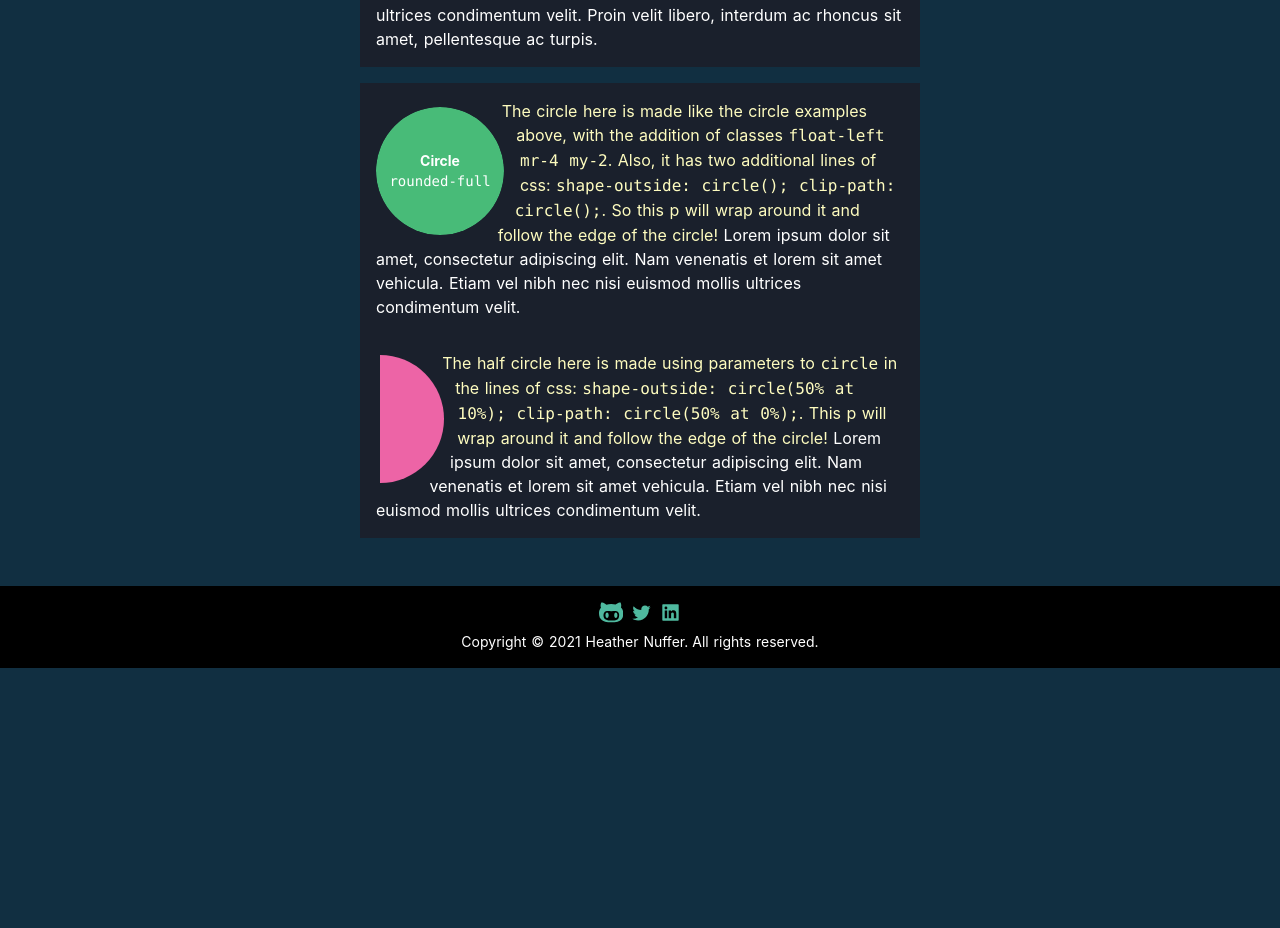
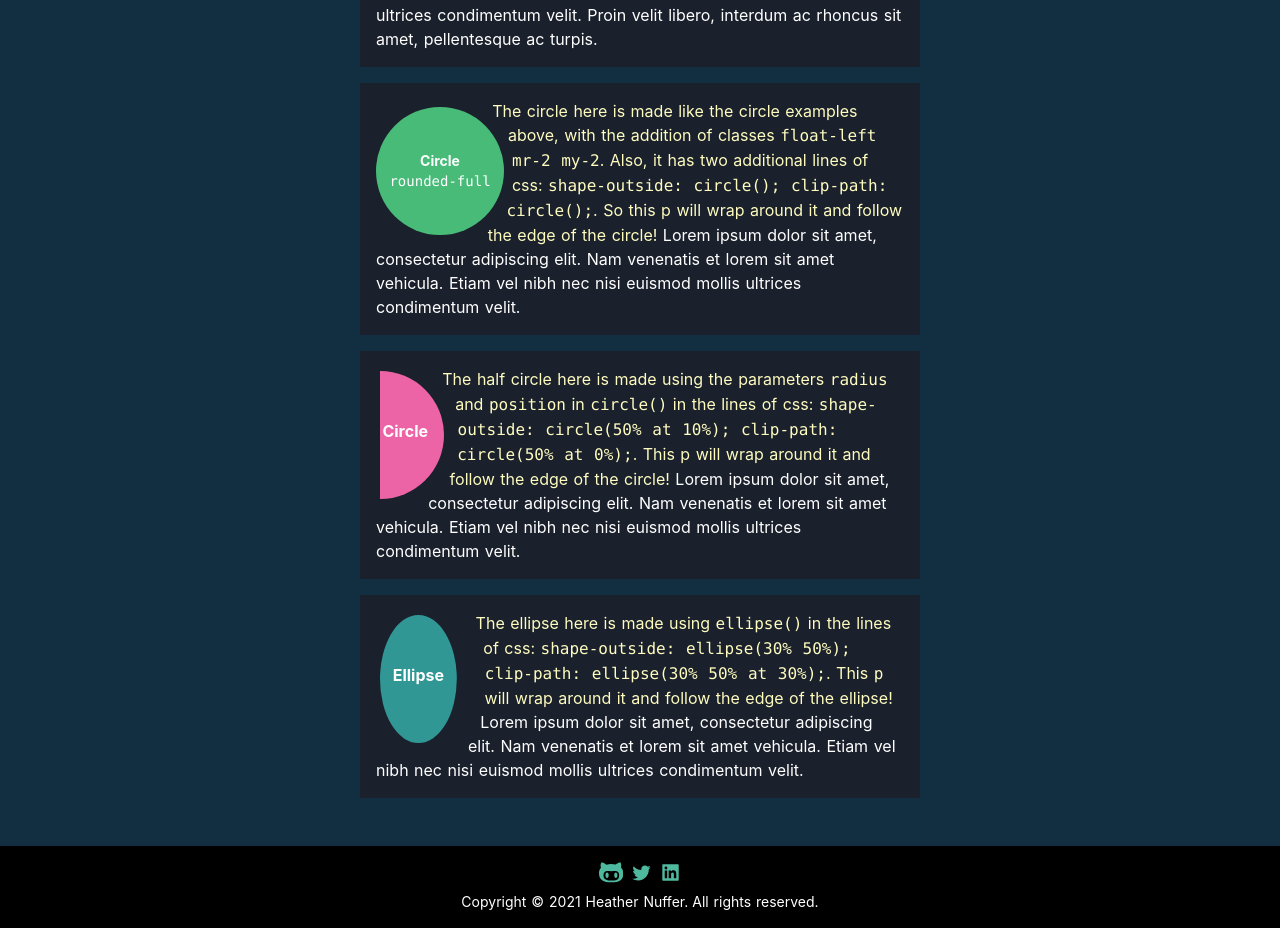
Before and after one commit to ethyl2/nuxt-experiment, a Nuxt app: page /arts/shapes in a window 1280 px wide. Shown: the part 2123-3051 px from the top of the page. Before the commit the page ends 2791 px from the top, so only its background shows below. Built offline with nearby package versions, Linux system fonts and the light colour scheme; a web font is replaced by a local one.

Commit message:
Adds ellipse example in shapes page

```diff
--- a/pages/arts/shapes.vue
+++ b/pages/arts/shapes.vue
@@ -122,6 +122,30 @@
   shape-outside: circle(50% at 10%);
   clip-path: circle(50% at 0%);
   background: #ed64a6;
+  position: relative;
+}
+
+#half-circle p {
+  position: absolute;
+  top: 48px;
+  right: 80px;
+}
+
+#ellipse {
+  float: left;
+  width: 128px;
+  height: 128px;
+  margin: 4px;
+  shape-outside: ellipse(30% 50%);
+  clip-path: ellipse(30% 50% at 30%);
+  background: #319795;
+  position: relative;
+}
+
+#ellipse p {
+  position: absolute;
+  top: 48px;
+  right: 64px;
 }
 </style>
 
@@ -291,9 +315,9 @@
           sit amet, pellentesque ac turpis.
         </p>
       </div>
-      <div class="bg-gray-900 p-4 w-full mx-auto md:w-1/2">
+      <div class="bg-gray-900 p-4 w-full mx-auto mb-4 md:w-1/2">
         <div
-          class="rounded-full w-32 h-32 bg-green-500 flex flex-col items-center text-center justify-center text-sm float-left mr-4 my-2"
+          class="w-32 h-32 bg-green-500 flex flex-col items-center text-center justify-center text-sm float-left mr-2 my-2"
           style="shape-outside: circle(); clip-path: circle()"
         >
           <p class="font-bold">Circle</p>
@@ -302,7 +326,7 @@
         <p>
           <span class="text-yellow-200"
             >The circle here is made like the circle examples above, with the
-            addition of classes <code>float-left mr-4 my-2</code>. Also, it has
+            addition of classes <code>float-left mr-2 my-2</code>. Also, it has
             two additional lines of css:
             <code>shape-outside: circle(); clip-path: circle();</code>. So this
             p will wrap around it and follow the edge of the circle!</span
@@ -312,20 +336,41 @@
           ultrices condimentum velit.
         </p>
       </div>
-      <div class="bg-gray-900 p-4 w-full mx-auto md:w-1/2">
+      <div class="bg-gray-900 p-4 w-full mx-auto mb-4 md:w-1/2">
         <div id="half-circle" class="flex items-start justify-center">
           <p class="font-bold">Circle</p>
         </div>
         <p>
           <span class="text-yellow-200"
-            >The half circle here is made using parameters to
-            <code>circle</code>
+            >The half circle here is made using the parameters
+            <code>radius</code> and <code>position</code> in
+            <code>circle()</code>
             in the lines of css:
             <code
               >shape-outside: circle(50% at 10%); clip-path: circle(50% at
               0%);</code
             >. This p will wrap around it and follow the edge of the
             circle!</span
+          >
+          Lorem ipsum dolor sit amet, consectetur adipiscing elit. Nam venenatis
+          et lorem sit amet vehicula. Etiam vel nibh nec nisi euismod mollis
+          ultrices condimentum velit.
+        </p>
+      </div>
+      <div class="bg-gray-900 p-4 w-full mx-auto mb-4 md:w-1/2">
+        <div id="ellipse" class="flex items-start justify-center">
+          <p class="font-bold">Ellipse</p>
+        </div>
+        <p>
+          <span class="text-yellow-200"
+            >The ellipse here is made using
+            <code>ellipse()</code>
+            in the lines of css:
+            <code>
+              shape-outside: ellipse(30% 50%); clip-path: ellipse(30% 50% at
+              30%);</code
+            >. This <code>p</code> will wrap around it and follow the edge of
+            the ellipse!</span
           >
           Lorem ipsum dolor sit amet, consectetur adipiscing elit. Nam venenatis
           et lorem sit amet vehicula. Etiam vel nibh nec nisi euismod mollis
```
